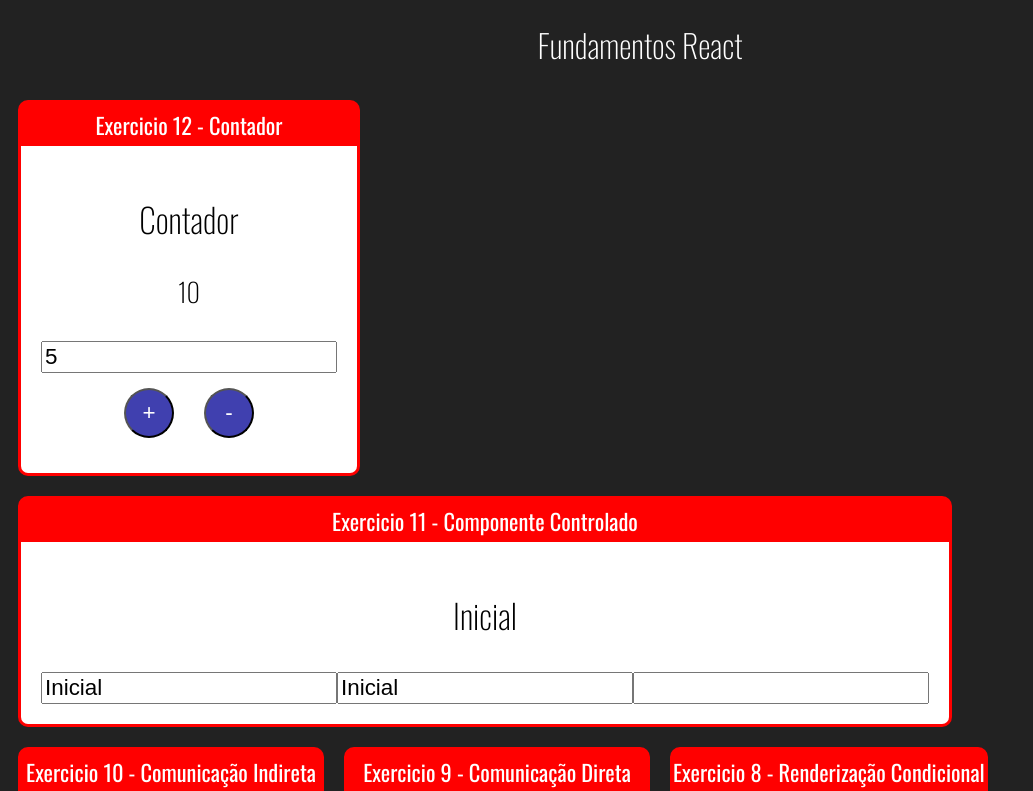
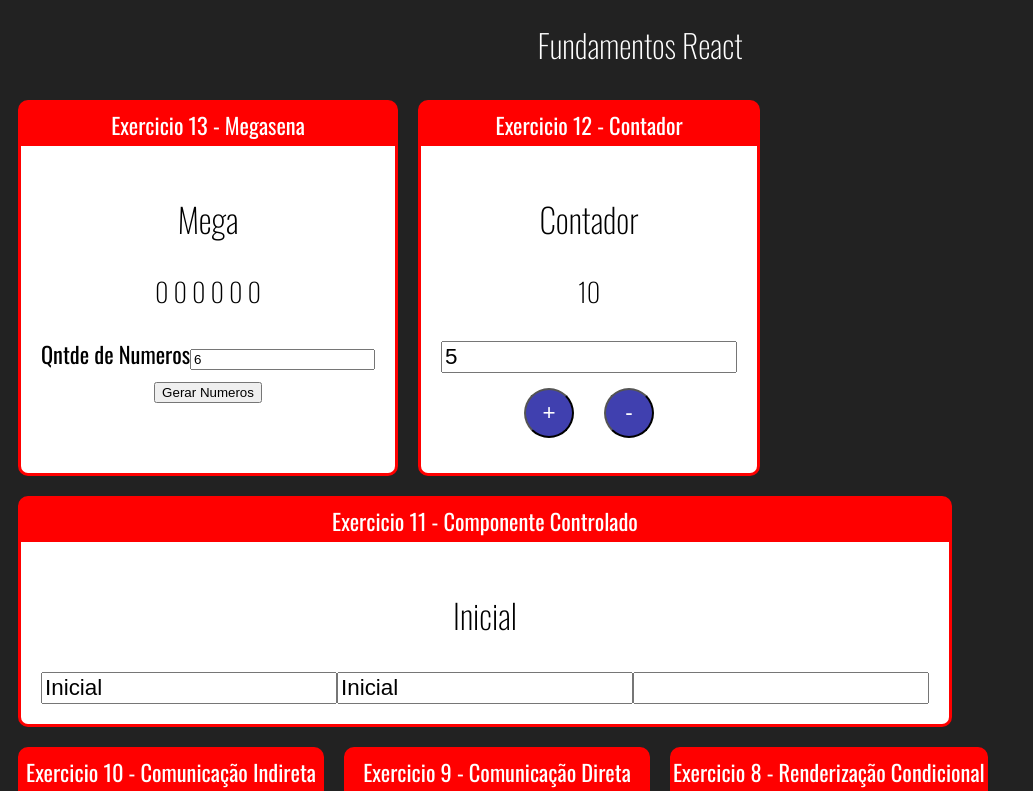
Before and after one commit to PatrickalKhouri/fundamentos-react, a React (Create React App) app: page / in a window 1280 px wide. Shown: the top 791 px of the page, without its empty margins (0-1033 px from the left). Built offline with nearby package versions, Linux system fonts and the light colour scheme.

Commit message:
Mega sena

```diff
--- a/src/App.jsx
+++ b/src/App.jsx
@@ -15,6 +15,7 @@ import DiretaPai from './components/comunicacao/DiretaPai'
 import IndiretaPai from './components/comunicacao/IndiretaPai'
 import Input from './components/fornulario/Input'
 import Contador from './components/contador/Contador.jsx'
+import Mega from  './components/mega/Mega.jsx'
 import './App.css'
 
 export default _ =>
@@ -22,6 +23,9 @@ export default _ =>
 
       <h1> Fundamentos React</h1>
       <div className="Cards">
+        <Card titulo="Exercicio 13 - Megasena">
+          <Mega></Mega>
+        </Card>
       <Card  titulo="Exercicio 12 - Contador">
         <Contador numeroInicial={10}></Contador>
       </Card>
--- a/src/components/contador/Contador.jsx
+++ b/src/components/contador/Contador.jsx
@@ -11,7 +11,6 @@ import PassoForm from './PassoForm'
     numero: this.props.numeroInicial || 0,
     passo: this.props.passoInicial || 5
   }
-
 
 
   inc = () => {
--- a/src/components/contador/PassoForm.jsx
+++ b/src/components/contador/PassoForm.jsx
@@ -6,7 +6,7 @@ export default props => {
         <div>
           <label htmlFor=""></label>
           <input id="passoInput" type="number"
-            value={ props.passo}
+            value ={ props.passo}
             onChange={e => props.setPasso(+e.target.value)} />
         </div>
     </div>
--- /dev/null
+++ b/src/components/mega/Mega.jsx
@@ -0,0 +1,42 @@
+import React, { useState } from 'react'
+
+export default props => {
+
+  function megaSena (numbers) {
+
+    var times = numbers;
+
+    const numberArray = [];
+
+
+    for(var i=0; i < times; i++){
+      var randomize = Math.floor(Math.random() * (59)) + 1;
+
+      if(numberArray.includes(randomize)) {
+       i--;
+      } else {
+      numberArray.push(randomize);
+    }
+  }
+
+  return numberArray.sort((n1, n2) => n1 - n2);
+
+  };
+
+  const [qtde, setQtde ] = useState(props.qtde || 6 )
+  const numerosIniciais = Array(qtde).fill(0)
+  const [numeros, setNumeros ] = useState(numerosIniciais)
+
+  return (
+    <div>
+      <h2>Mega</h2>
+      <h3>{ numeros.join(' ') }</h3>
+      <div>
+        <label htmlFor="">Qntde de Numeros</label>
+        <input type="number" value={ qtde }
+          onChange={e => setQtde(+e.target.value)}/>
+      </div>
+      <button onClick={_ => setNumeros(megaSena(props.qtde || 6 ))}>Gerar Numeros </button>
+    </div>
+  )
+}
```
Also changed, not shown: src/components/mega/Numbers.jsx (added, +14 -0 lines), src/components/mega/megasena.js (added, +22 -0 lines), 1 other file (tests, documents, lock files or other folders).
